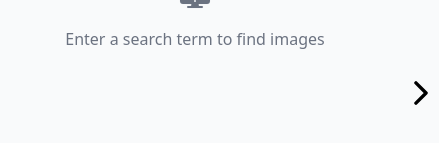
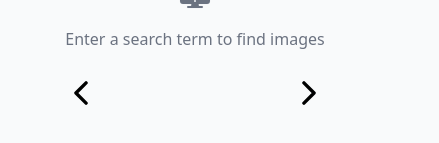
Before and after one commit to gottatouchsomegrass/Imaze, a website: page index.html in a window 390 px wide. Shown: the part 677-820 px from the top of the page, 439 px wide, since content can reach past the window. Drawn offline with nearby package versions, Linux system fonts and the light colour scheme.

Commit message:
fixed fotter nav

```diff
--- a/index.html
+++ b/index.html
@@ -39,7 +39,7 @@
         Enter a search term to find images
       </p>
     </div>
-    <div id="pageNav" class="flex flex-row my-6 justify-evenly gap-52">
+    <div id="pageNav" class="flex flex-row gap-24 my-6 justify-evenly md:gap-52">
       <ion-icon name="chevron-back" id="backward" class="text-4xl dark:text-gray-400 md hydrated" role="img"></ion-icon>
       <div id="pgno" class="text-2xl dark:text-gray-400"></div>
       <ion-icon name="chevron-forward" id="forward" class="text-4xl dark:text-gray-400 md hydrated" role="img"></ion-icon>
```
